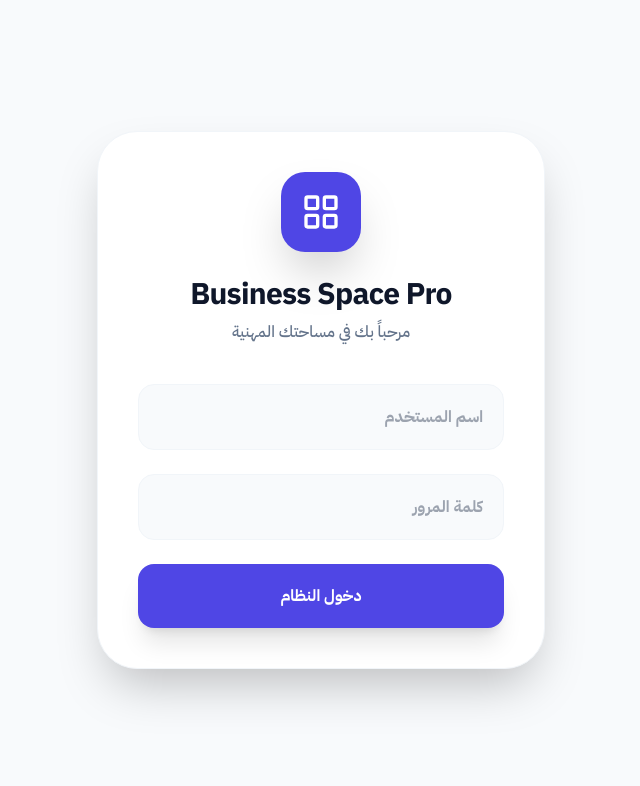
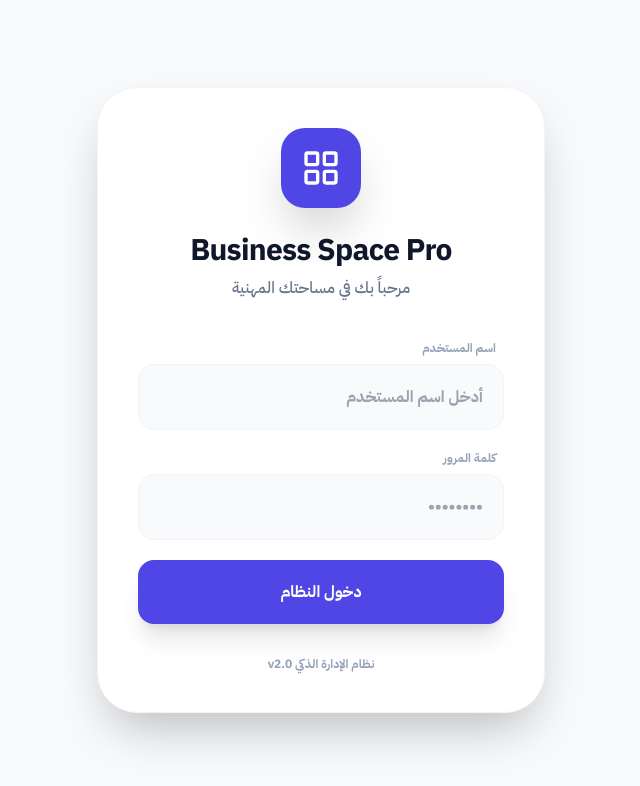
Before and after one commit to azozsindi/business-space-pro, a React (Vite) app: page / in a window 1280 px wide. Shown: the top 786 px of the page, without its empty margins (394-1034 px from the left). Built offline with nearby package versions, Linux system fonts and the light colour scheme.

Commit message:
Update Login.tsx

```diff
--- a/components/Login.tsx
+++ b/components/Login.tsx
@@ -1,6 +1,5 @@
-
 import React, { useState } from 'react';
-import { LayoutGrid, Lock, User as UserIcon, AlertCircle } from 'lucide-react';
+import { LayoutGrid, Lock, User as UserIcon, AlertCircle, ShieldX } from 'lucide-react';
 import { User, SystemSettings } from '../types';
 
 interface LoginProps {
@@ -17,24 +16,40 @@ const Login: React.FC<LoginProps> = ({ onLogin, settings }) => {
     e.preventDefault();
     setError('');
 
-    // Super Admin Case (Azoos)
+    // 1. حالة السوبر أدمن (عزوز) - دخول مباشر بصلاحيات كاملة
     if (username === 'azoos' && password === '0001000') {
       const adminUser: User = {
         id: 'super_admin_azoos',
         username: 'azoos',
         fullName: 'عزوز',
         role: 'super-admin',
-        spaceId: 'master_space', // Master space can see management tools
-        permissions: { canEdit: true, canViewMedia: true, canViewTasks: true, canManageUsers: true }
+        spaceId: 'master_space',
+        isActive: true, // السوبر أدمن دائماً نشط
+        permissions: {
+          canEdit: true,
+          canViewMedia: true,
+          canViewTasks: true,
+          canManageUsers: true,
+          canCreateSpaces: true
+        }
       };
       onLogin(adminUser);
       return;
     }
 
-    const savedUsers = JSON.parse(localStorage.getItem('bs_users') || '[]');
-    const foundUser = savedUsers.find((u: any) => u.username === username && u.password === password);
+    // 2. جلب المستخدمين من التخزين المحلي (التأكد من استخدام المفتاح الصحيح)
+    const savedUsers: User[] = JSON.parse(localStorage.getItem('bs_users_data') || '[]');
+
+    // البحث عن المستخدم بمطابقة الاسم وكلمة المرور
+    const foundUser = savedUsers.find((u) => u.username === username && u.password === password);
 
     if (foundUser) {
+      // 3. التحقق من حالة تفعيل الحساب
+      if (foundUser.isActive === false) {
+        setError('عذراً، هذا الحساب معطل حالياً. يرجى مراجعة الإدارة.');
+        return;
+      }
+
       onLogin(foundUser);
     } else {
       setError('اسم المستخدم أو كلمة المرور غير صحيحة');
@@ -45,24 +60,63 @@ const Login: React.FC<LoginProps> = ({ onLogin, settings }) => {
     <div className="min-h-screen bg-slate-50 flex items-center justify-center p-4">
       <div className="w-full max-w-md bg-white rounded-[2.5rem] shadow-2xl border border-slate-100 p-10">
         <div className="flex flex-col items-center mb-10">
-          <div className="w-20 h-20 rounded-[1.5rem] flex items-center justify-center text-white shadow-2xl mb-6" style={{ backgroundColor: settings.primaryColor }}>
+          <div
+            className="w-20 h-20 rounded-[1.5rem] flex items-center justify-center text-white shadow-2xl mb-6 transition-transform hover:rotate-12"
+            style={{ backgroundColor: settings.primaryColor }}
+          >
             <LayoutGrid size={40} />
           </div>
           <h1 className="text-3xl font-black text-slate-900 tracking-tight">{settings.brandName}</h1>
           <p className="text-slate-500 mt-2 font-medium">مرحباً بك في مساحتك المهنية</p>
         </div>
 
+        {/* عرض الأخطاء */}
         {error && (
-          <div className="mb-6 p-4 bg-red-50 border-r-4 border-red-500 rounded-2xl flex items-center gap-3 text-red-700 text-sm font-bold animate-pulse">
-            <AlertCircle size={18} /> {error}
+          <div className="mb-6 p-4 bg-red-50 border-r-4 border-red-500 rounded-2xl flex items-center gap-3 text-red-700 text-sm font-bold animate-in fade-in slide-in-from-top-2">
+            {error.includes('معطل') ? <ShieldX size={20} /> : <AlertCircle size={20} />}
+            <span className="flex-1 text-right">{error}</span>
           </div>
         )}
 
-        <form onSubmit={handleSubmit} className="space-y-6">
-          <input type="text" value={username} onChange={e => setUsername(e.target.value)} className="w-full p-5 bg-slate-50 border border-slate-100 rounded-2xl focus:ring-2 outline-none font-bold text-right" style={{ '--tw-ring-color': settings.primaryColor } as any} placeholder="اسم المستخدم" required />
-          <input type="password" value={password} onChange={e => setPassword(e.target.value)} className="w-full p-5 bg-slate-50 border border-slate-100 rounded-2xl focus:ring-2 outline-none font-bold text-right" style={{ '--tw-ring-color': settings.primaryColor } as any} placeholder="كلمة المرور" required />
-          <button type="submit" className="w-full py-5 text-white rounded-2xl font-black shadow-xl transition-all active:scale-95" style={{ backgroundColor: settings.primaryColor }}>دخول النظام</button>
+        <form onSubmit={handleSubmit} className="space-y-5">
+          <div className="space-y-2">
+            <label className="text-xs font-black text-slate-400 mr-2 block text-right">اسم المستخدم</label>
+            <input
+              type="text"
+              value={username}
+              onChange={e => setUsername(e.target.value)}
+              className="w-full p-5 bg-slate-50 border border-slate-100 rounded-2xl focus:ring-2 outline-none font-bold text-right transition-all"
+              style={{ '--tw-ring-color': settings.primaryColor } as any}
+              placeholder="أدخل اسم المستخدم"
+              required
+            />
+          </div>
+
+          <div className="space-y-2">
+            <label className="text-xs font-black text-slate-400 mr-2 block text-right">كلمة المرور</label>
+            <input
+              type="password"
+              value={password}
+              onChange={e => setPassword(e.target.value)}
+              className="w-full p-5 bg-slate-50 border border-slate-100 rounded-2xl focus:ring-2 outline-none font-bold text-right transition-all"
+              style={{ '--tw-ring-color': settings.primaryColor } as any}
+              placeholder="••••••••"
+              required
+            />
+          </div>
+
+          <button
+            type="submit"
+            className="w-full py-5 text-white rounded-2xl font-black shadow-xl transition-all active:scale-95 hover:brightness-110 mt-4"
+            style={{ backgroundColor: settings.primaryColor }}
+          >
+            دخول النظام
+          </button>
         </form>
+
+        <div className="mt-8 text-center">
+          <p className="text-xs text-slate-400 font-bold">نظام الإدارة الذكي v2.0</p>
+        </div>
       </div>
     </div>
   );
```
